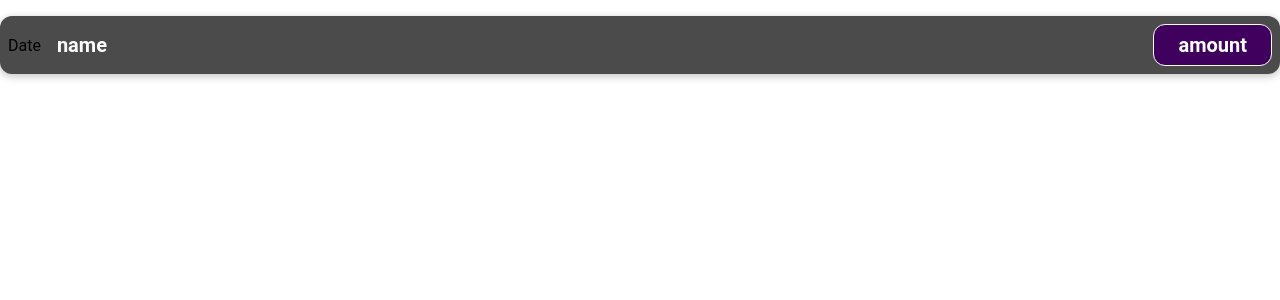
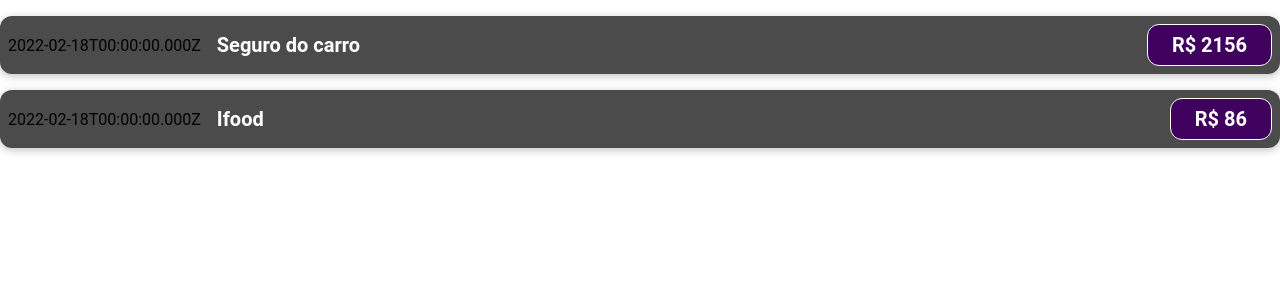
Before and after one commit to murilo-conde/react-learning, a React (Create React App) app in the folder 01/: page / in a window 1280 px wide. Shown: the top 300 px of the page. Built offline with nearby package versions, Linux system fonts and the light colour scheme.

Commit message:
added props to expense item component

```diff
--- a/01/src/App.js
+++ b/01/src/App.js
@@ -1,9 +1,12 @@
 import ExpenseItem from "./components/ExpenseItem";
 
 function App() {
+  const date = new Date(2022, 1, 18);
+
   return (
     <div>
-      <ExpenseItem />
+      <ExpenseItem date={date} name="Seguro do carro" value={2156.00} />
+      <ExpenseItem date={date} name="Ifood" value={86.00} />
     </div>
   );
 }
--- a/01/src/components/ExpenseItem.js
+++ b/01/src/components/ExpenseItem.js
@@ -1,15 +1,18 @@
-import './ExpenseItem.css'
+import "./ExpenseItem.css";
 
-function ExpenseItem() {
+function ExpenseItem(props) {
+  const { date, name, value } = props;
+  // const formattedDate = date.format()
+
   return (
     <div className="expense-item">
-      <div>Date</div>
+      <div>{date.toISOString()}</div>
       <div className="expense-item__description">
-        <h2>name</h2>
-        <div className="expense-item__price">amount</div>
+        <h2>{name}</h2>
+        <div className="expense-item__price">R$ {value}</div>
       </div>
     </div>
-  )
+  );
 }
 
-export default ExpenseItem
+export default ExpenseItem;
```
